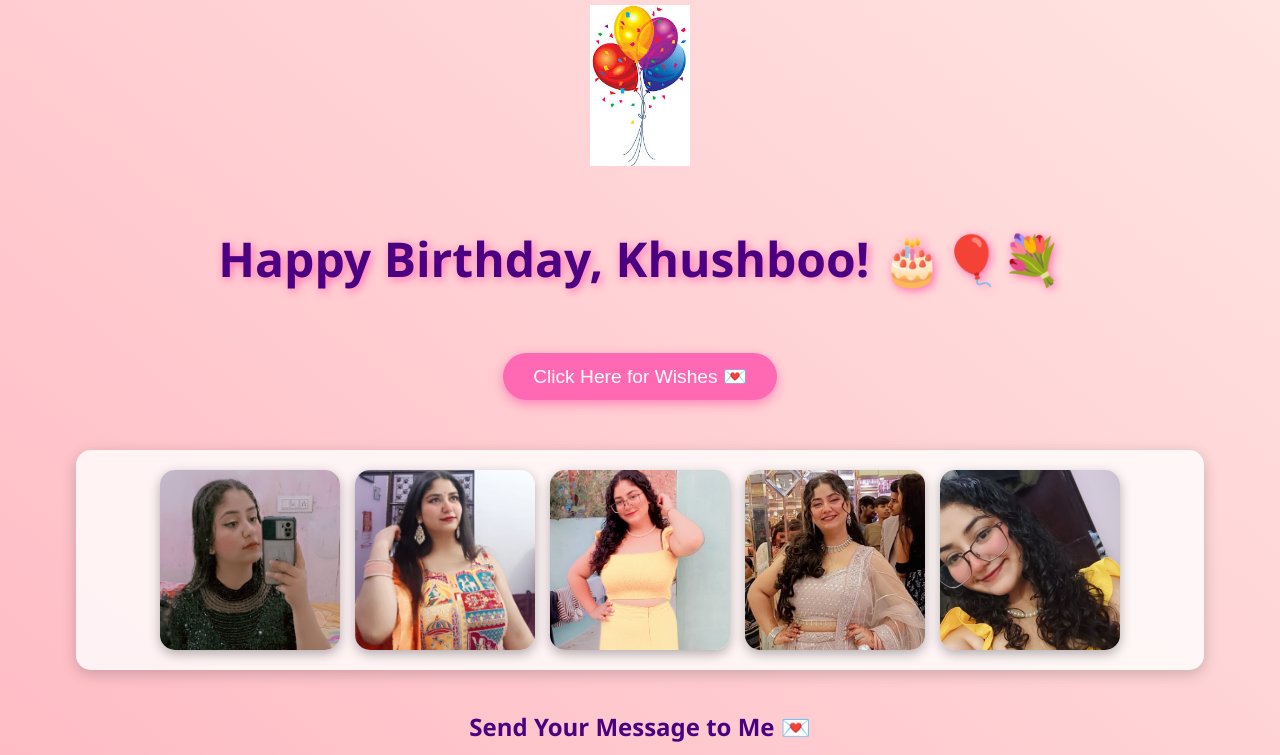
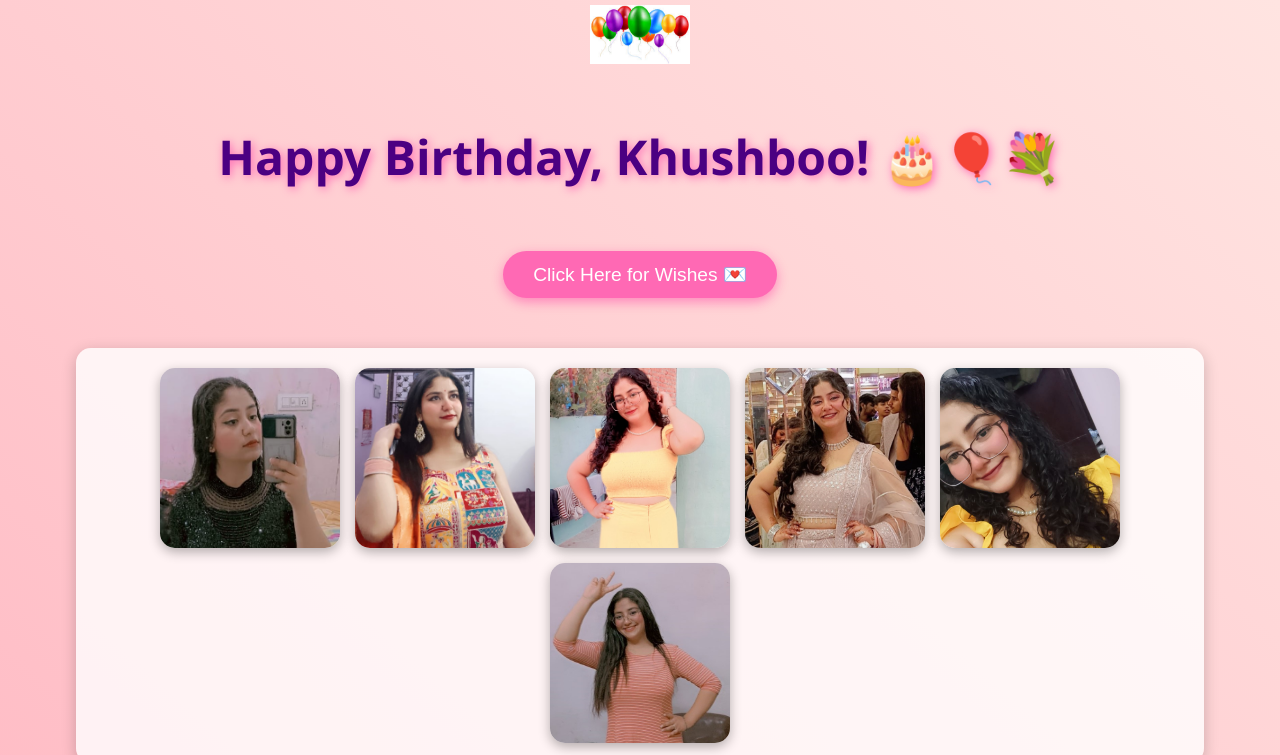
Before and after one commit to CuriousGuy001/Birthday, a plain HTML site: page index.html in a window 1280 px wide. Shown: the top 755 px of the page. Drawn offline with Linux system fonts and the light colour scheme.

Commit message:
Update index.html

```diff
--- a/index.html
+++ b/index.html
@@ -95,7 +95,7 @@
 
   <!-- Decorations -->
   <div class="decor">
-    <img class="balloons" src="b.jpeg" alt="balloon">
+    <img class="balloons" src="a.jpeg" alt="balloon">
   </div>
 
   <h1>Happy Birthday, Khushboo! 🎂🎈💐</h1>
@@ -118,6 +118,7 @@
     <img src="3.jpg" alt="Pic 4">
     <img src="4.jpg" alt="Pic 6">
     <img src="5.jpg" alt="Pic 5">
+    <img src="6.jpg" alt="Pic 5">
 
   </div>
 
```
